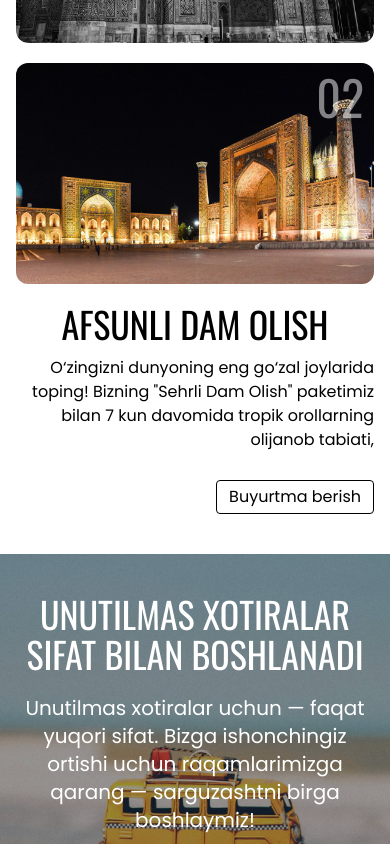
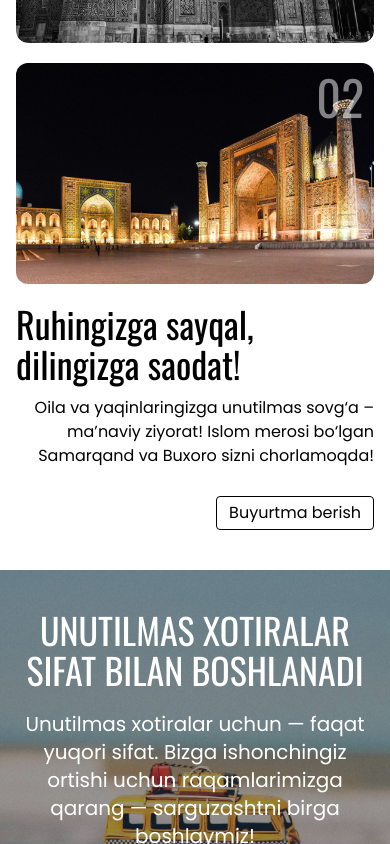
Before and after one commit to AkhrorSoliev/travel, a Next.js app: page / in a window 390 px wide. Shown: the part 3772-4616 px from the top of the page. Built offline with nearby package versions, Linux system fonts and the light colour scheme.

Commit message:
feat: update SpecialSuggest component with new text content and add link to footer; adjust section padding in globals.css

```diff
--- a/src/app/globals.css
+++ b/src/app/globals.css
@@ -7,6 +7,10 @@ h4,
 h5,
 h6 {
   font-family: "Oswald", sans-serif;
+}
+
+html {
+  scroll-behavior: smooth;
 }
 
 body {
@@ -50,7 +54,7 @@ body {
   }
 
   section {
-    @apply py-10 md:py-40;
+    @apply py-10 md:py-20;
   }
 
   .counter-item {
--- a/src/components/Footer.jsx
+++ b/src/components/Footer.jsx
@@ -5,7 +5,7 @@ import ContactForm from "./layout/ContactForm";
 
 function Footer() {
   return (
-    <footer className="bg-zinc-900">
+    <footer id="footer" className="bg-zinc-900">
       <div className="align-elements">
         <ContactForm />
         <div className="flex flex-col items-center gap-5 border-b border-white py-7 md:flex-row md:justify-between">
--- a/src/components/layout/SpecialSuggest.jsx
+++ b/src/components/layout/SpecialSuggest.jsx
@@ -1,6 +1,7 @@
 "use client";
 import AOS from "aos";
 import "aos/dist/aos.css";
+import Link from "next/link";
 import { useEffect } from "react";
 
 function SpecialSuggest() {
@@ -37,7 +38,7 @@ function SpecialSuggest() {
             className="h-[400px] w-full rounded-xl object-bottom grayscale transition-transform duration-300 group-hover:scale-110 group-hover:rotate-3 group-hover:grayscale-0 md:h-full md:w-[300px]"
           />
           <p className="absolute bottom-[10px] left-[10px] z-10 translate-y-[115%] text-3xl text-white transition duration-300 group-hover:translate-y-[0%]">
-            Eng katta tarix bilan birga.
+            Yer yuzining sayqali va Islom
           </p>
         </div>
         <div
@@ -58,7 +59,7 @@ function SpecialSuggest() {
           <div className="flex w-full flex-col items-center gap-3 md:my-0 md:flex-row md:gap-5">
             <div>
               <h2 data-aos="zoom-in" className="text-4xl md:text-6xl">
-                AFSUNLI DAM OLISH
+                Ruhingizga sayqal, dilingizga saodat!
               </h2>
             </div>
             <div
@@ -67,13 +68,15 @@ function SpecialSuggest() {
               className="flex max-w-[400px] flex-col items-start justify-between gap-2 md:gap-0"
             >
               <p className="mb-5 text-right">
-                O‘zingizni dunyoning eng go‘zal joylarida toping! Bizning
-                "Sehrli Dam Olish" paketimiz bilan 7 kun davomida tropik
-                orollarning olijanob tabiati,
+                Oila va yaqinlaringizga unutilmas sovg‘a – ma’naviy ziyorat!
+                Islom merosi bo‘lgan Samarqand va Buxoro sizni chorlamoqda!
               </p>
-              <button className="text-md cursor-pointer self-center self-end rounded border border-black px-3 py-1 text-black transition hover:bg-black hover:text-white md:self-end md:px-5 md:py-2">
+              <Link
+                href="#footer"
+                className="text-md cursor-pointer self-center self-end rounded border border-black px-3 py-1 text-black transition hover:bg-black hover:text-white md:self-end md:px-5 md:py-2"
+              >
                 Buyurtma berish
-              </button>
+              </Link>
             </div>
           </div>
         </div>
```
